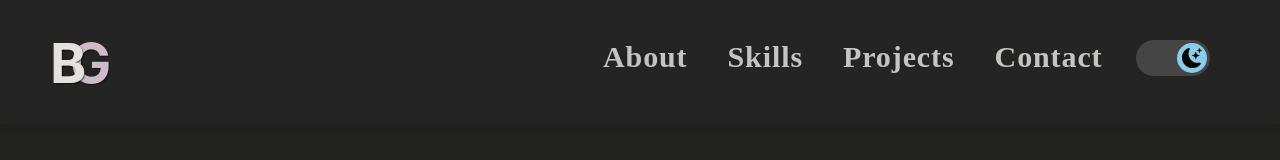
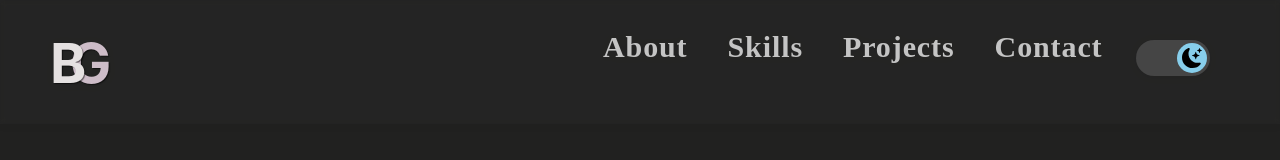
Before and after one commit to brendagusmao/brendagusmao.github.io, a React (Create React App) app: page / in a window 1280 px wide. Shown: the top 160 px of the page. Built offline with nearby package versions, Linux system fonts and the light colour scheme.

Commit message:
feat: ajuste no tamanho header

```diff
--- a/src/css2/Header.css
+++ b/src/css2/Header.css
@@ -422,7 +422,7 @@ span.line-divider {
     width: 684px;
     height: 82px;
     margin-left: 550px;
-    margin-top: 15px;
+    margin-top: 5px;
     display: flex;
     align-items: center;
     justify-content: center;
@@ -502,8 +502,7 @@ span.line-divider {
   }
 
   .backgroundHeader {
-    background-size: cover;
-    height: 800px;
+    width: 108%;
   }
 
   nav {
```
